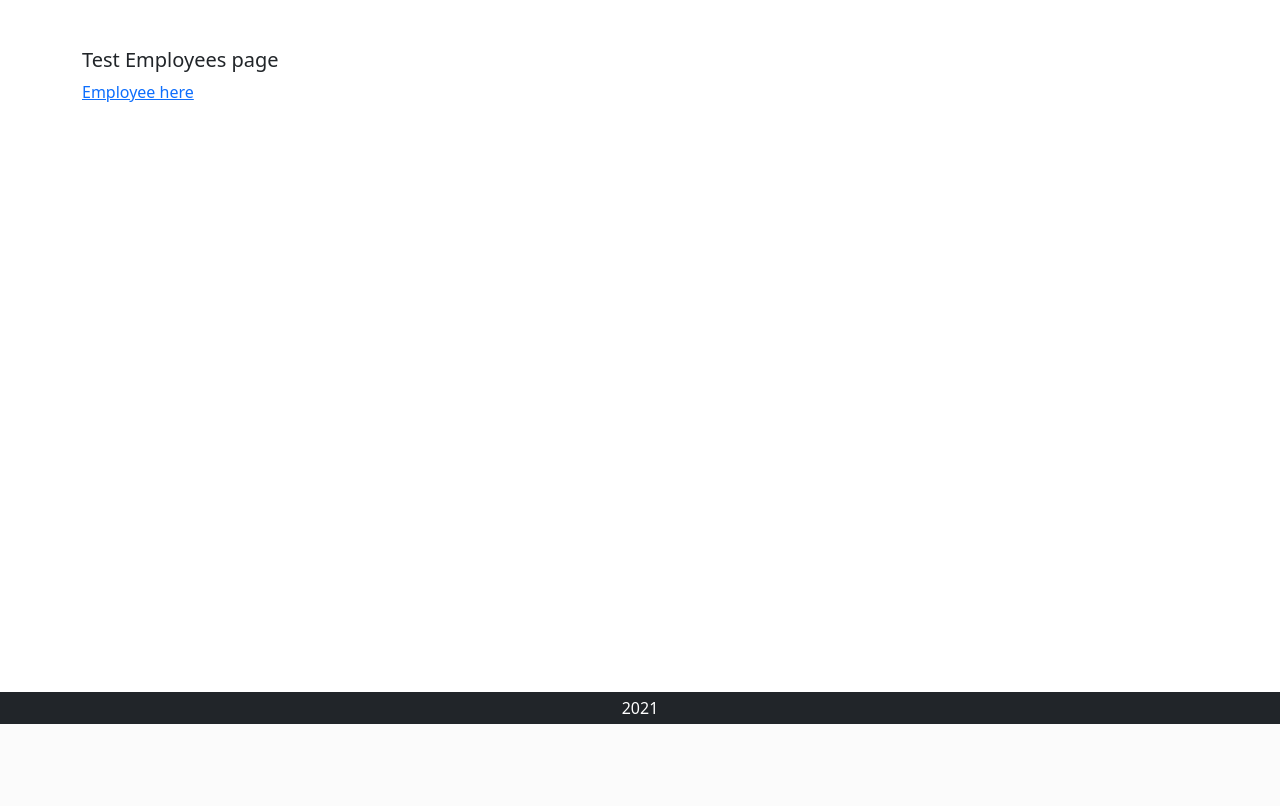
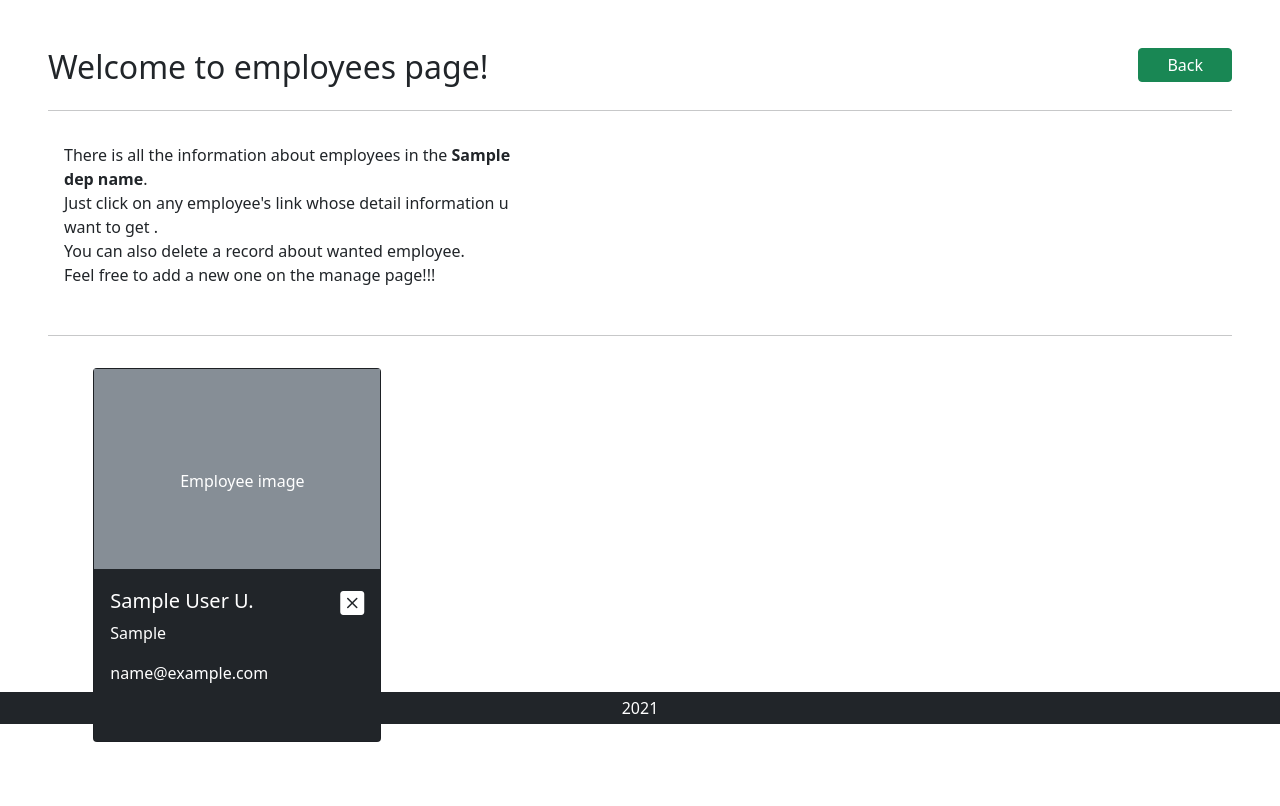
Before and after one commit to devilWH40k/epam_project, a Flask app: template department_app/templates/employees.html in a window 1280 px wide. Shown: the part 76-882 px from the top of the page. Before the commit the page ends 800 px from the top, so only its background shows below. Run offline with Flask 2, Linux system fonts and the light colour scheme; tables that the repository leaves empty hold one stand-in row (values such as "Sample post"); the template is opened without the code that fills it: values that come from a table or form of the project are taken from there, most other values are stand-ins (such as "Sample title", 1, 10 or a date in 2020); some libraries are stand-ins or nearby versions.

Commit message:
added employees logic

```diff
--- a/department_app/templates/employees.html
+++ b/department_app/templates/employees.html
@@ -5,8 +5,62 @@ Test
 {% endblock %}
 
 {% block body %}
-<div class="container">
-    <h5>Test Employees page</h5>
-    <a href="employee">Employee here</a>
-</div>
+    <div class="d-flex">
+        <h2 class="align-self-center">Welcome to employees page!</h2>
+        <button type="button" class="btn btn-success ms-auto d-flex" style="height: 34px">
+            <a class="nav-link text-white align-self-center" href="{{ url_for('show_departments') }}">Back</a>
+        </button>
+    </div>
+    <hr>
+	<div class="row p-3">
+        <div class="col-12 col-sm-12 col-md-6 col-lg-5 col-xl-5">
+            <p>
+                There is all the information about employees in the <b>{{ dep_name }}</b>.<br>
+                Just click on any employee's link whose detail information u want to get .<br>
+                You can also delete a record about wanted employee.<br>
+                Feel free to add a new one on the manage page!!!<br>
+            </p>
+        </div>
+	</div>
+    <hr>
+    {% if employees %}
+        <!-- Employees cards-->
+		<div class="row">
+            {% for employee in employees %}
+                <div class="col-12 col-md-6 col-lg-4 col-xl-4 col-xxl-3 p-3">
+				    <div class="card text-white bg-dark mx-auto" style="width: 18rem;">
+		  			    <svg class="bd-placeholder-img" width="100%" height="200px" xmlns="http://www.w3.org/2000/svg">
+						    <rect width="100%" height="100%" fill="#868e96"></rect>
+						    <p class="position-absolute text-white" style="margin-left: 30%; margin-top: 35%" >
+                                Employee image
+                            </p>
+					    </svg>
+					    <div class="card-body">
+						    <div class="d-flex justify-content-between">
+				  			    <h5 class="align-self-end">{{ employee.name}} {{employee.surname[:1]}}.</h5>
+							    <div style="font-size: 1.5em; color: white;">
+				 				    <a class="text-white" href="#">
+									    <i class="mb-2 bi bi-x-square-fill"></i>
+								    </a>
+				 			    </div>
+				  		    </div>
+						    <p class="card-text">
+                                {% if employee.brief_inf|length > 25 %}
+                                    {{ employee.brief_inf[:25] }}...
+                                {% else %}
+                                    {{ employee.brief_inf }}
+                                {% endif %}
+                            </p>
+                            <p class="card-text">{{ employee.email }}</p>
+						    <a href="employee.html" class="card-link text-warning">Employee link</a>
+					    </div>
+				    </div>
+                </div>
+            {% endfor %}
+        </div>
+    {% else %}
+        <div class="p-3">
+            <h5>Looks like this department has no employees yet, try to fill some data first</h5>
+        </div>
+    {% endif %}
 {% endblock %}
--- a/documentation/html_prototypes/employees.html
+++ b/documentation/html_prototypes/employees.html
@@ -68,7 +68,7 @@
 		<div class="row p-3">
 			<div class="col-12 col-sm-12 col-md-6 col-lg-5 col-xl-5">
 					<p>
-						There is all the information about employers in the 'Department name'.<br>
+						There is all the information about employees in the 'Department name'.<br>
 						Just click on any employee's link whose detail information u want to get .<br>
 						You can also delete a record about wanted employee.<br>
 						Feel free to add a new one on the manage page!!!<br>
```
Also changed, not shown: department_app/templates/departments.html (+6 -2 lines), department_app/views/views.py (+5 -3 lines).
